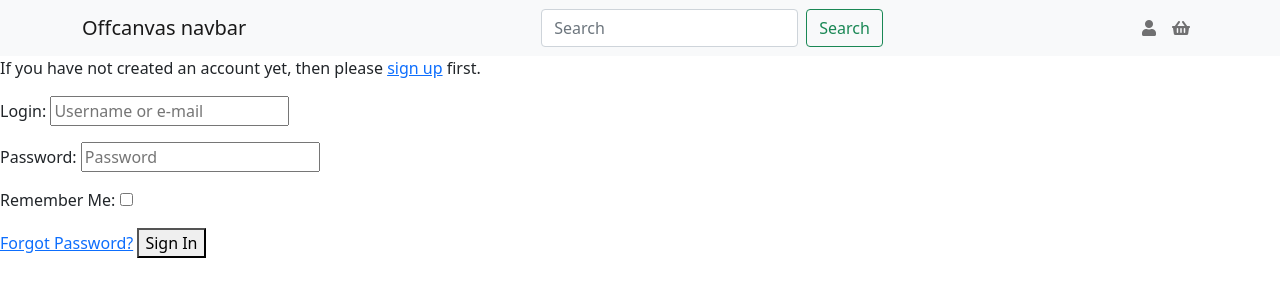
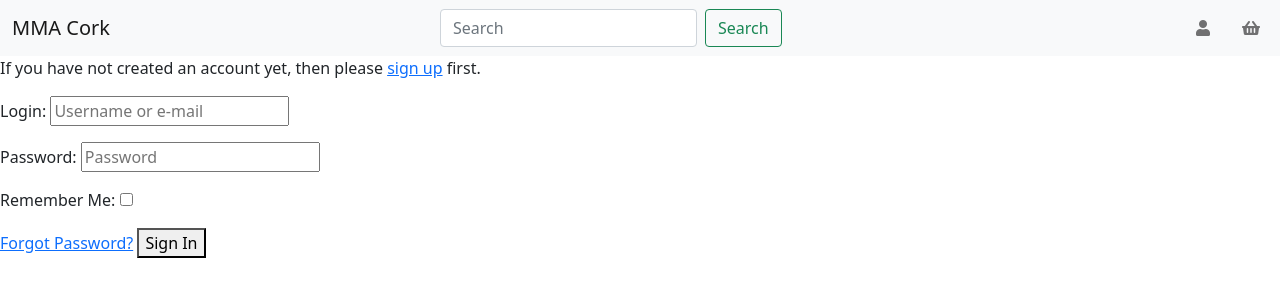
Before and after one commit to Callymags/ms4_Sample_Store, a Django app: page /accounts/login/ in a window 1280 px wide. Shown: the top 300 px of the page. Run offline with Django 3.2, Linux system fonts and the light colour scheme; some libraries are stand-ins or nearby versions.

Commit message:
feat: Custom styling to navbar in base template

```diff
--- a/templates/base.html
+++ b/templates/base.html
@@ -40,17 +40,17 @@
 <body>
   <header class="fixed-top">
     <nav class="navbar navbar-expand-lg navbar-light bg-light fixed-top">
-      <div class="container">
-        <a class="navbar-brand" href="#">Offcanvas navbar</a>
-        <form class="d-flex offset-lg-3">
+      <div class="container-fluid">
+        <a class="navbar-brand" href="#">MMA Cork</a>
+        <form class="offset-3 d-none d-lg-flex">
           <input class="form-control me-2" type="search" placeholder="Search" aria-label="Search">
           <button class="btn btn-outline-success" type="submit">Search</button>
         </form>
-        <ul class="navbar-nav ms-lg-auto">
-          <li class="nav-item">
+        <ul class="navbar-nav ms-lg-auto list-group list-group-horizontal">
+          <li class="nav-item pe-2">
             <a class="nav-link" aria-current="page" href="#"><span><i class="fas fa-user"></i></span></a>
           </li>
-          <li class="nav-item">
+          <li class="nav-item ps-2">
             <a class="nav-link" aria-current="page" href="#"><span><i class="fas fa-shopping-basket"></i></span></a>
           </li>
         </ul>
@@ -64,8 +64,12 @@
             <button type="button" class="btn-close text-reset" data-bs-dismiss="offcanvas" aria-label="Close"></button>
           </div>
           <div class="offcanvas-body">
-            <ul class="navbar-nav justify-content-end flex-grow-1 pe-3">
+            <ul class="navbar-nav flex-grow-1 pe-3">
               <li class="nav-item">
+                <form class="d-lg-none">
+                  <input class="form-control me-2" type="search" placeholder="Search" aria-label="Search">
+                  <button class="btn btn-outline-success" type="submit">Search</button>
+                </form>
                 <a class="nav-link active" aria-current="page" href="#">Home</a>
               </li>
               <li class="nav-item">
```
